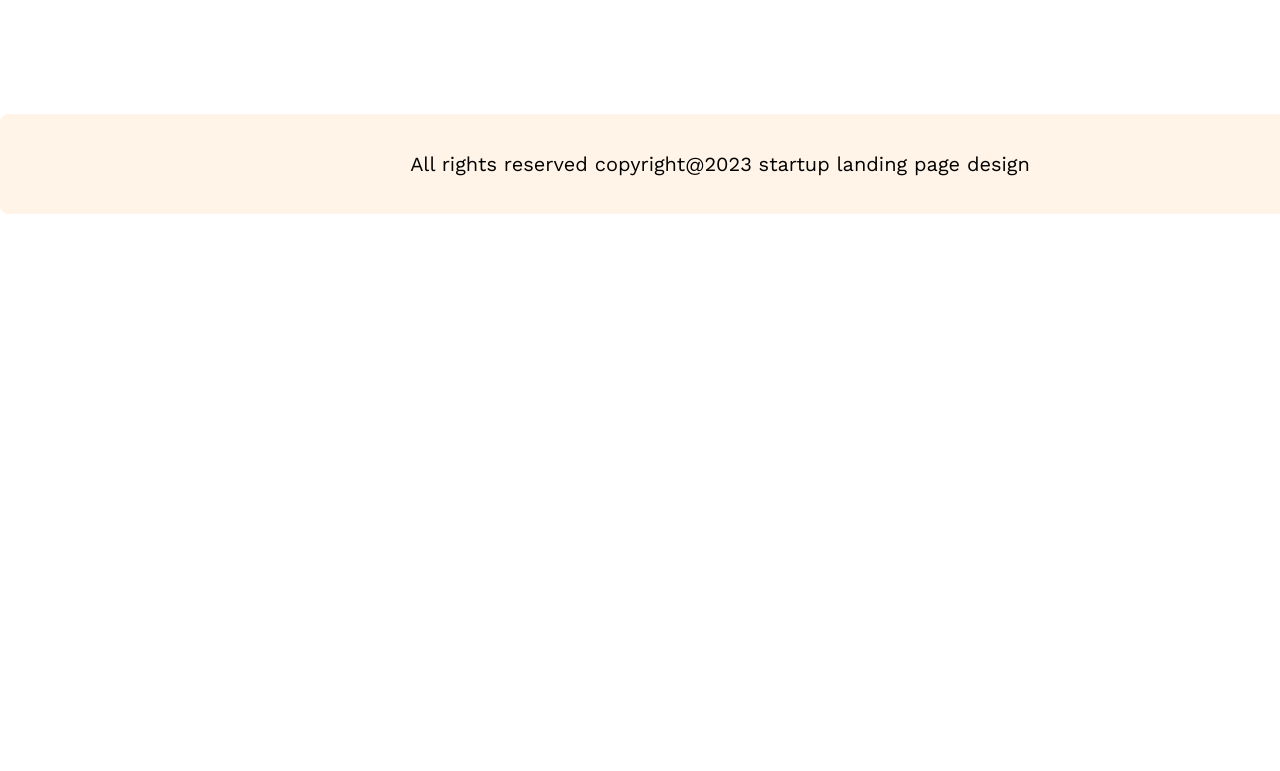
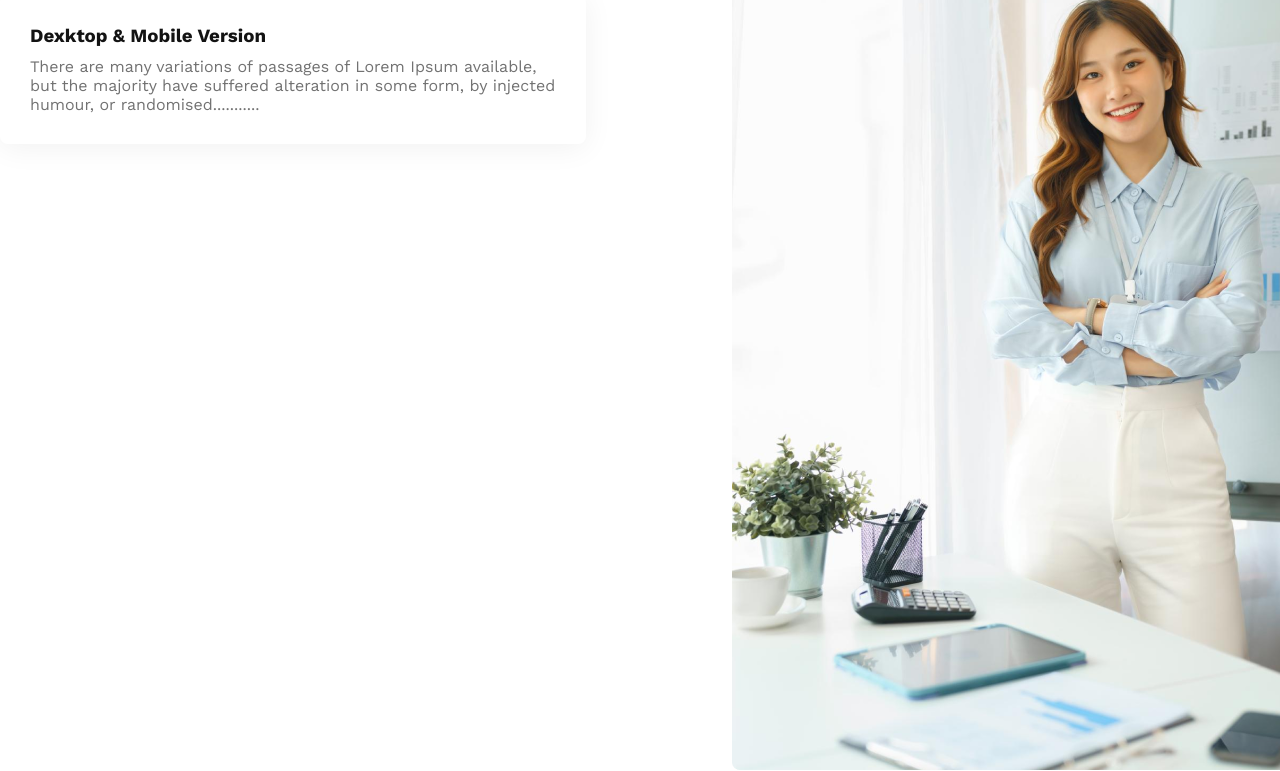
Before and after one commit to swadesh195/g3-architect, a plain HTML site: page index.html in a window 1280 px wide. Shown: the part 2461-3232 px from the top of the page. Before the commit the page ends 2675 px from the top, so only its background shows below. Drawn offline with nearby package versions, Linux system fonts and the light colour scheme.

Commit message:
features offer section added and single offer created

```diff
--- a/index.html
+++ b/index.html
@@ -46,9 +46,13 @@
             Main area starts here
     --------------------------------------------->
     <main>
-        <!-- --------------------- Features area starts here-------------- -->
+        <!---------------------------------------------
+                Features area starts here
+        ----------------------------------------------->
         <section class="container">
-             <!--------------------------- Features list area starts here------------------------->
+            <!------------------------------------------------
+                    Features list area starts here
+            --------------------------------------------------->
             <div class="features-list-area">
                 <div class="feature-img">
                     <img src="images/team1.png" alt="">
@@ -62,7 +66,31 @@
                     <a class="btn" href="#">Explore More</a>
                 </div>
             </div>
-            <!--------------------------- Features list area starts here------------------------->
+            <!----------------------------------------------
+                    Features list area ends here
+            ----------------------------------------------->
+            <!-----------------------------------
+                    Features Offer Area Starts Here
+            ------------------------------------->
+            <section class="features-offer-area">
+                <div class="features-offer-info">
+                    <h2 class="section-title">Features you will<br> love & enjoy</h2>
+                    <p class="primary-text">There are many variations of passages of Lorem Ipsum available, but the majority have suffered alteration in some form, by injected humour, or randomised words which don't look even</p>
+                    <div class="offers">
+                        <div class="offer">
+                            <h3 class="offer-title">Dexktop & Mobile Version</h3>
+                            <p class="primary-text">There are many variations of passages of Lorem Ipsum available, but the majority have suffered alteration in some form, by injected humour, or randomised...........</p>
+                        </div>
+                    </div>
+                </div>
+                <div class="feature-info-img">
+                    <img src="images/architect.png" alt="">
+                </div>
+            </section>
+            <!-----------------------------------
+                    Features Offer Area Starts Here
+            ------------------------------------->
+
             <!-------------------------------------------
                     Sponsor area starts here
             --------------------------------------------->
@@ -80,6 +108,7 @@
             <!-------------------------------------------
                     Sponsor area ends here
             --------------------------------------------->
+
         </section>
 
         <!-- --------------------- Features area ends here-------------- -->
@@ -87,24 +116,7 @@
     <!-------------------------------------------
             Main area ends here
     --------------------------------------------->
-    <!-------------------------------------------
-            header area starts here
-    --------------------------------------------->
-    <!-------------------------------------------
-            header area starts here
-    --------------------------------------------->
-    <!-------------------------------------------
-            header area starts here
-    --------------------------------------------->
-    <!-------------------------------------------
-            header area starts here
-    --------------------------------------------->
-    <!-------------------------------------------
-            header area starts here
-    --------------------------------------------->
-    <!-------------------------------------------
-            header area starts here
-    --------------------------------------------->
+
     <!-------------------------------------------
             Footer area starts here
     --------------------------------------------->
--- a/styles/style.css
+++ b/styles/style.css
@@ -96,6 +96,10 @@ header{
 /* -------------------------------------------
         Feature Section Styles
 -------------------------------------------- */
+
+/* -------------------------
+        Feature List Styles
+--------------------------- */
 .features-list-area{
     display: flex;
     column-gap: 76px;
@@ -127,6 +131,24 @@ header{
     line-height: 26px;
     margin-bottom: 42px;
 }
+/* ----------------------------------
+        Feature Offer Styles
+------------------------------------- */
+.features-offer-area{
+    display: flex;
+    justify-content: space-between;
+    gap: 146px;
+}
+.offer{
+    padding: 30px;
+    margin: 20px 0;
+    border-radius: 8px;
+    box-shadow: 0px 4px 30px rgba(0, 0, 0, 0.06);
+}
+.offer-title{
+    color: #131313;
+    margin-bottom: 10px;
+}
 
 /* -------------------------------------
         Sponsors Style Starts Here
```
